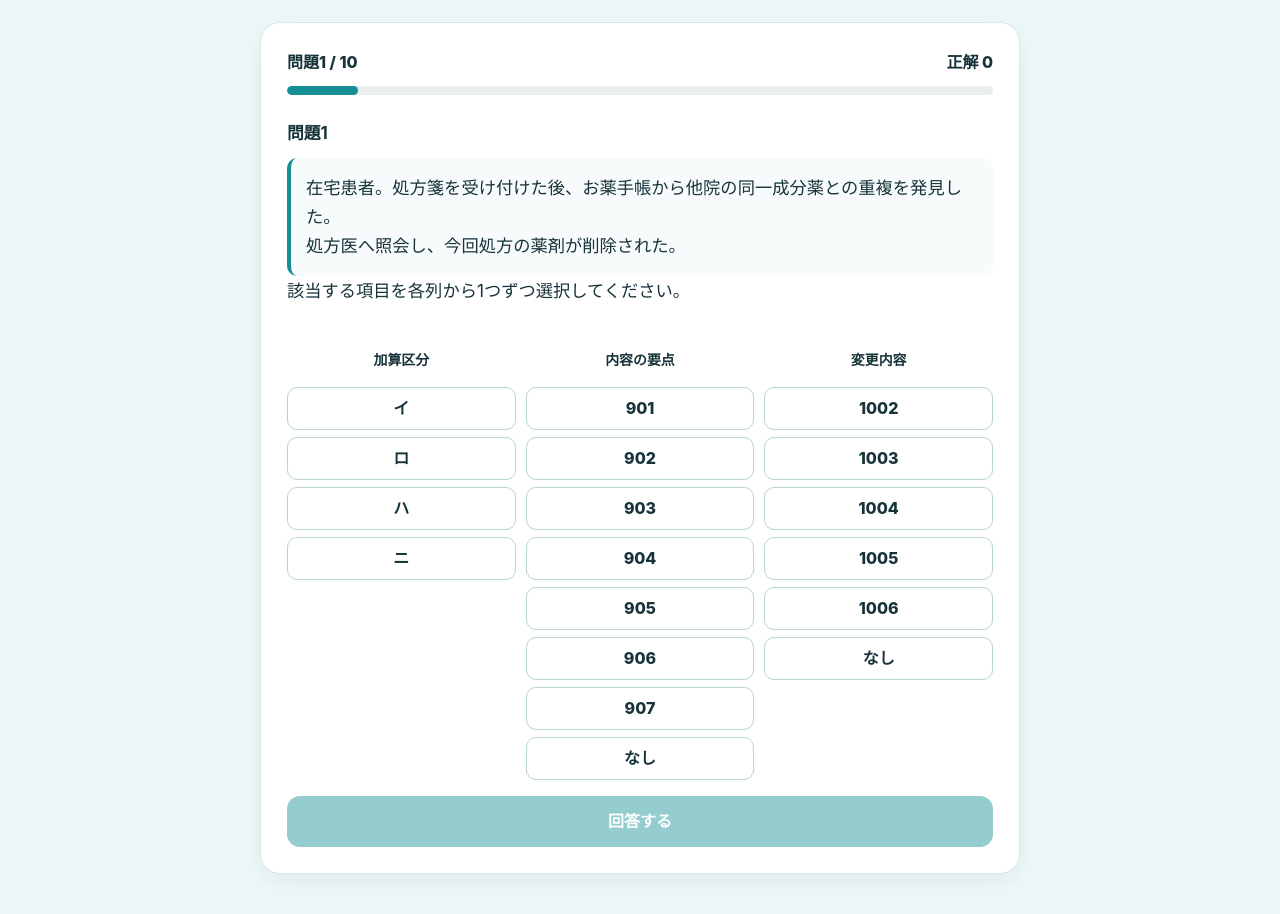
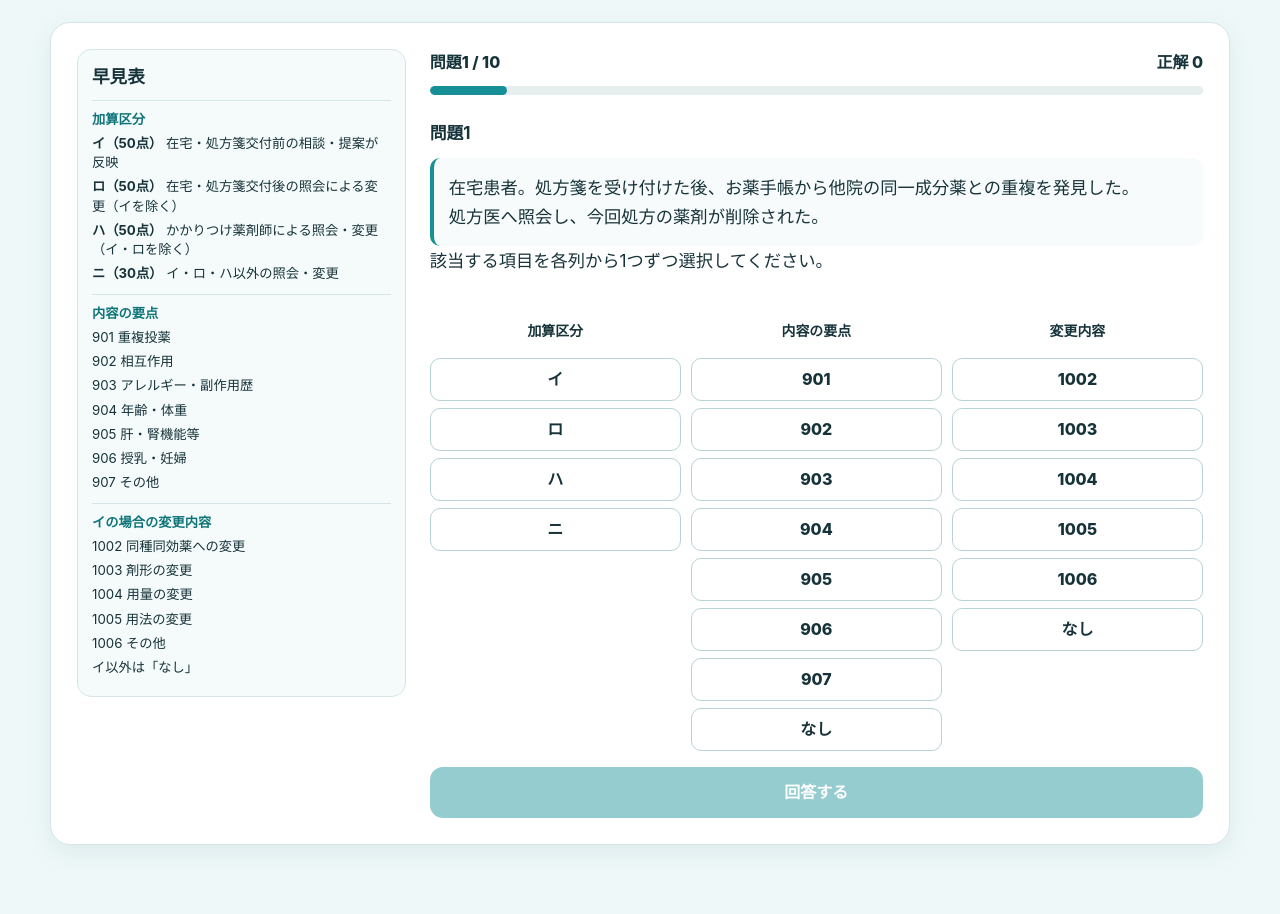
Before and after one commit to SMSQLAS/yuugaijisyou, a plain HTML site: page index.html in a window 1280 px wide. Both pictures are taken after a click on the button "開始する". After the commit the page ends 893 px from the top, so only its background shows below. Drawn offline with Linux system fonts and the light colour scheme.

Commit message:
Add files via upload

```diff
--- a/index.html
+++ b/index.html
@@ -53,22 +53,34 @@
     </section>
 
     <section id="quizScreen" class="card screen">
-      <div class="progress-row">
-        <span id="progressText">問題1 / 10</span>
-        <span id="scoreText">正解 0</span>
+      <div class="quiz-layout">
+        <aside class="quiz-reference" aria-label="回答用早見表">
+          <strong>早見表</strong>
+          <div class="reference-section"><b>加算区分</b>
+            <p><b>イ（50点）</b> 在宅・処方箋交付前の相談・提案が反映</p>
+            <p><b>ロ（50点）</b> 在宅・処方箋交付後の照会による変更（イを除く）</p>
+            <p><b>ハ（50点）</b> かかりつけ薬剤師による照会・変更（イ・ロを除く）</p>
+            <p><b>ニ（30点）</b> イ・ロ・ハ以外の照会・変更</p>
           </div>
-
-      <div class="progress-track">
-        <div id="progressBar" class="progress-bar"></div>
+          <div class="reference-section"><b>内容の要点</b>
+            <p>901 重複投薬</p><p>902 相互作用</p><p>903 アレルギー・副作用歴</p>
+            <p>904 年齢・体重</p><p>905 肝・腎機能等</p><p>906 授乳・妊婦</p><p>907 その他</p>
           </div>
-
+          <div class="reference-section"><b>イの場合の変更内容</b>
+            <p>1002 同種同効薬への変更</p><p>1003 剤形の変更</p><p>1004 用量の変更</p>
+            <p>1005 用法の変更</p><p>1006 その他</p><p>イ以外は「なし」</p>
+          </div>
+        </aside>
+        <div class="quiz-main">
+          <div class="progress-row"><span id="progressText">問題1 / 10</span><span id="scoreText">正解 0</span></div>
+          <div class="progress-track"><div id="progressBar" class="progress-bar"></div></div>
           <div id="questionText" class="question"></div>
-
           <div id="answerButtons" class="answer-buttons"></div>
           <button id="submitAnswerButton" class="primary-button" type="button" disabled>回答する</button>
-
           <div id="feedback" class="feedback hidden" aria-live="polite"></div>
           <button id="nextButton" class="primary-button hidden" type="button">次の問題へ</button>
+        </div>
+      </div>
     </section>
 
     <section id="resultScreen" class="card screen">
--- a/style.css
+++ b/style.css
@@ -348,3 +348,17 @@ legend {
 .selection-button:disabled {cursor:default;}
 #submitAnswerButton:disabled {opacity:.45;cursor:not-allowed;}
 @media(max-width:420px){.selection-grid{gap:5px}.selection-button{min-height:40px;font-size:.92rem}.selection-heading{font-size:.76rem}}
+
+/* 問題画面の左側に常時表示する早見表。開始画面は変更しない */
+@media(min-width:800px){
+  .app-shell:has(#quizScreen.active){width:min(1180px,calc(100% - 32px));}
+  .quiz-layout{display:grid;grid-template-columns:minmax(230px,0.85fr) minmax(0,2fr);gap:24px;align-items:start;}
+  .quiz-reference{position:sticky;top:14px;max-height:calc(100vh - 28px);overflow:auto;}
+}
+.quiz-reference{background:#f5fbfb;border:1px solid var(--border);border-radius:14px;padding:14px;font-size:.83rem;line-height:1.45;}
+.quiz-reference>strong{font-size:1.1rem;}
+.reference-section{border-top:1px solid var(--border);padding-top:9px;margin-top:10px;}
+.reference-section>b{color:var(--primary-dark);}
+.reference-section p{margin:5px 0;}
+.quiz-main{min-width:0;}
+@media(max-width:799px){.quiz-reference{margin-bottom:18px;}}
```
Lines whose indentation alone changed are shown as unchanged.
